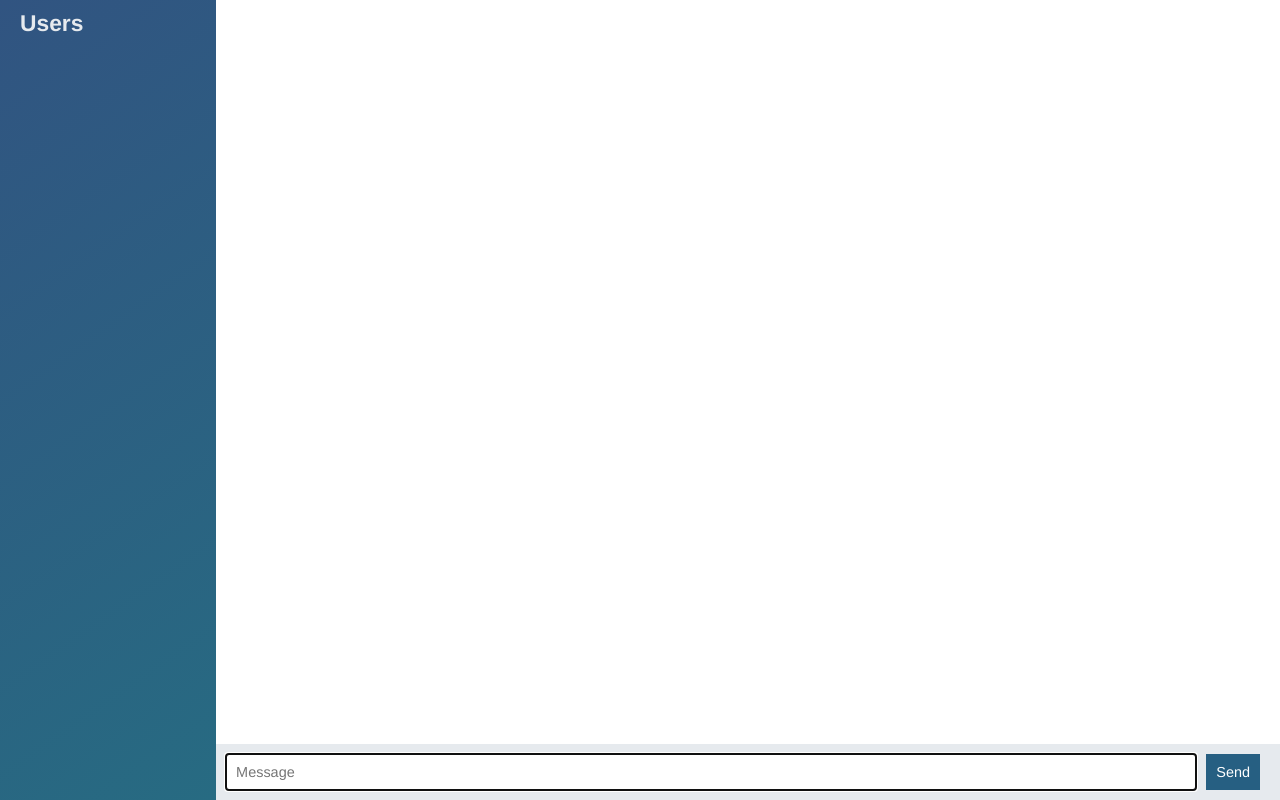
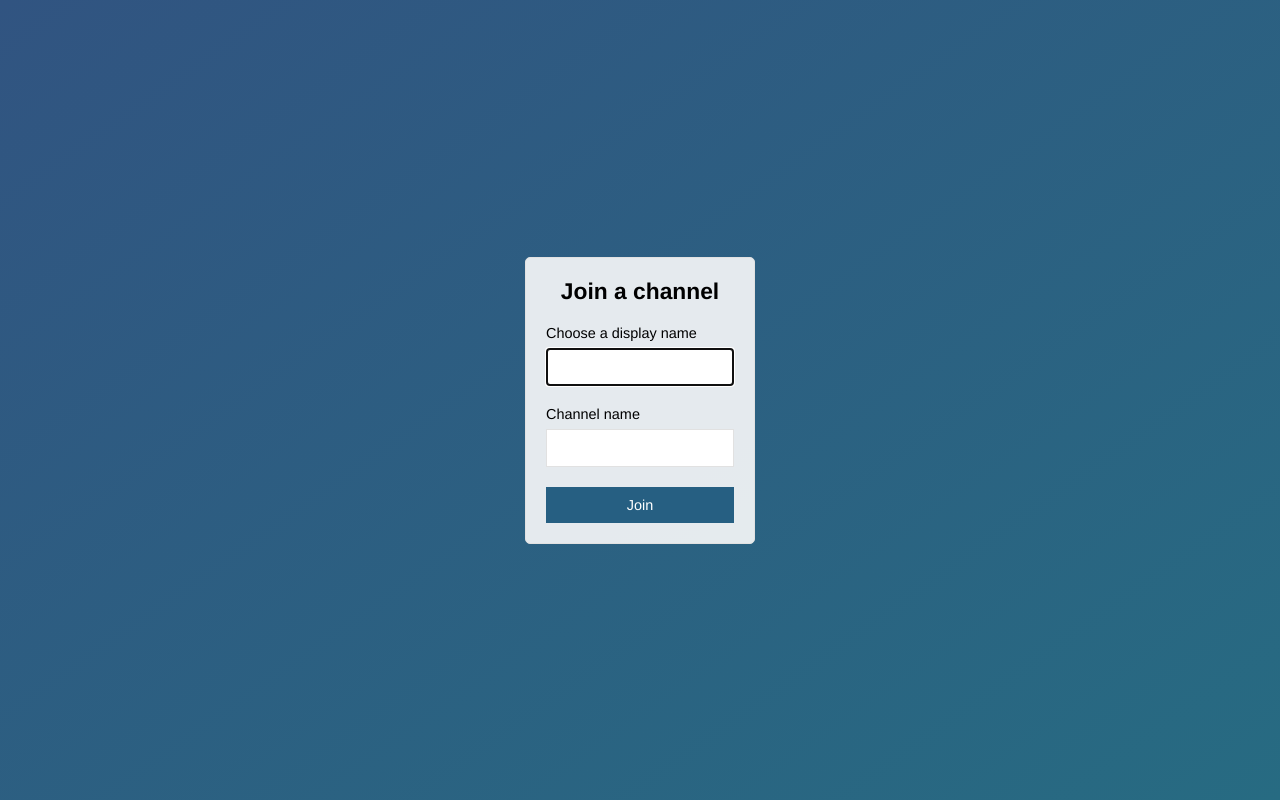
Before and after one commit to zack-jack/Slackr-proto, a website: page client/public/index.html in a window 1280 px wide. Drawn offline with nearby package versions, Linux system fonts and the light colour scheme; no server answers.

Commit message:
Add join channel page

```diff
--- a/client/public/index.html
+++ b/client/public/index.html
@@ -2,43 +2,29 @@
 <html lang="en" dir="ltr">
   <head>
     <meta charset="utf-8">
+    <meta name="viewport" content="width=device-width, initial-scale=1, user-scalable=no">
     <link rel="stylesheet" href="/css/styles.css">
-    <title>Slackr</title>
+    <title>Join | Slackr</title>
   </head>
-  <body class="chat">
-
-    <div class="chat__sidebar">
-      <h3>Users</h3>
-      <div id="users">
-
-      </div>
+  <body class="centered-form">
+    <div class="centered-form__form">
+      <form class="" action="/chat.html">
+        <div class="form-field">
+          <h3>Join a channel</h3>
+        </div>
+        <div class="form-field">
+          <label>Choose a display name</label>
+          <input type="text" name="name" autofocus autocomplete="off">
+        </div>
+        <div class="form-field">
+          <label>Channel name</label>
+          <input type="text" name="channel" autocomplete="off">
+        </div>
+        <div class="form-field">
+          <button>Join</button>
+        </div>
+      </form>
     </div>
 
-    <div class="chat__main">
-      <ol id="messages" class="chat__messages"></ol>
-
-      <div class="chat__footer">
-        <form id="message-form">
-          <input type="text" name="message" placeholder="Message" autofocus autocomplete="off">
-          <button>Send</button>
-        </form>
-      </div>
-    </div>
-
-    <script id="message-template" type="text/template">
-    <li class="message">
-  <div class="message__title">
-    <h4>{{from}}</h4>
-    <span>{{createdAt}}</span>
-  </div>
-  <div class="message__body"><p>{{body}}</p></div>
-</li>
-</script>
-
-      <script src="/socket.io/socket.io.js"></script>
-    <script src="/js/libs/jquery-3.3.1.min.js"></script>
-    <script src="/js/libs/moment.js"></script>
-    <script src="/js/libs/mustache.min.js"></script>
-    <script src="/js/index.js"></script>
   </body>
 </html>
```
Also changed, not shown: client/public/chat.html (added, +45 -0 lines), client/public/js/chat.js (renamed from client/public/js/index.js).
